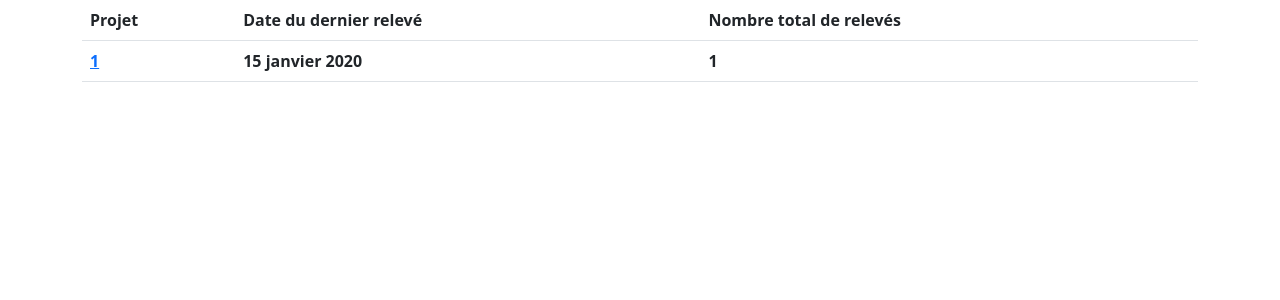
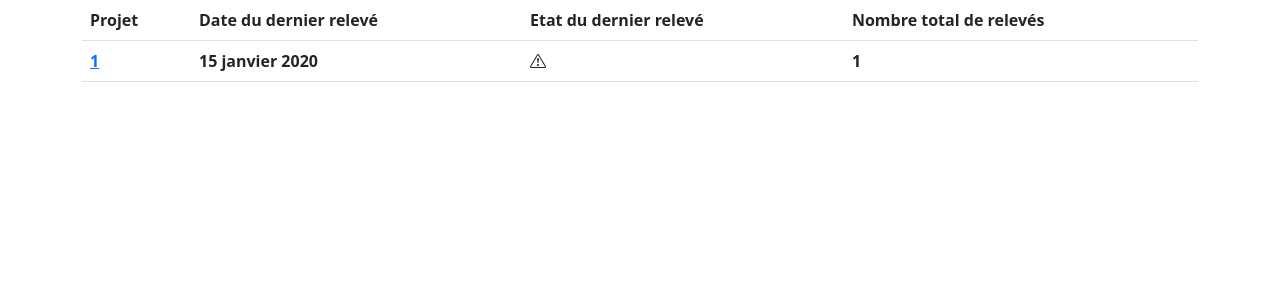
Before and after one commit to MaillotCedric/site_django, a Django app: template src/home/templates/home/private.html in a window 1280 px wide. Shown: the part 56-356 px from the top of the page. Run offline with Django 3.2, Linux system fonts and the light colour scheme; the template is opened without the code that fills it: most values are stand-ins (such as "Sample title", 1, 10 or a date in 2020); lists and menus that the app fills with data are empty; some libraries are stand-ins or nearby versions.

Commit message:
add colonne tableau
. accueil privé : colonne état du dernier relevé

```diff
--- a/src/home/templates/home/private.html
+++ b/src/home/templates/home/private.html
@@ -8,6 +8,7 @@
       <tr>
         <th scope="col">Projet</th>
         <th scope="col">Date du dernier relevé</th>
+        <th scope="col">Etat du dernier relevé</th>
         <th scope="col">Nombre total de relevés</th>
       </tr>
     </thead>
@@ -18,6 +19,11 @@
           {% language 'fr' %}
           <th scope="col">{{projet.dateRel | date:"d F Y"}}</th>
           {% endlanguage %}
+          {% if projet.status %}
+          <td><i class="bi bi-check-lg"></i></td>
+          {% else %}
+            <td><i class="bi bi-exclamation-triangle"></i></td>
+          {% endif %}
           <th scope="col">{{projet.nbThreadsRel}}</th>
         </tr>
       {% endfor %}
```
